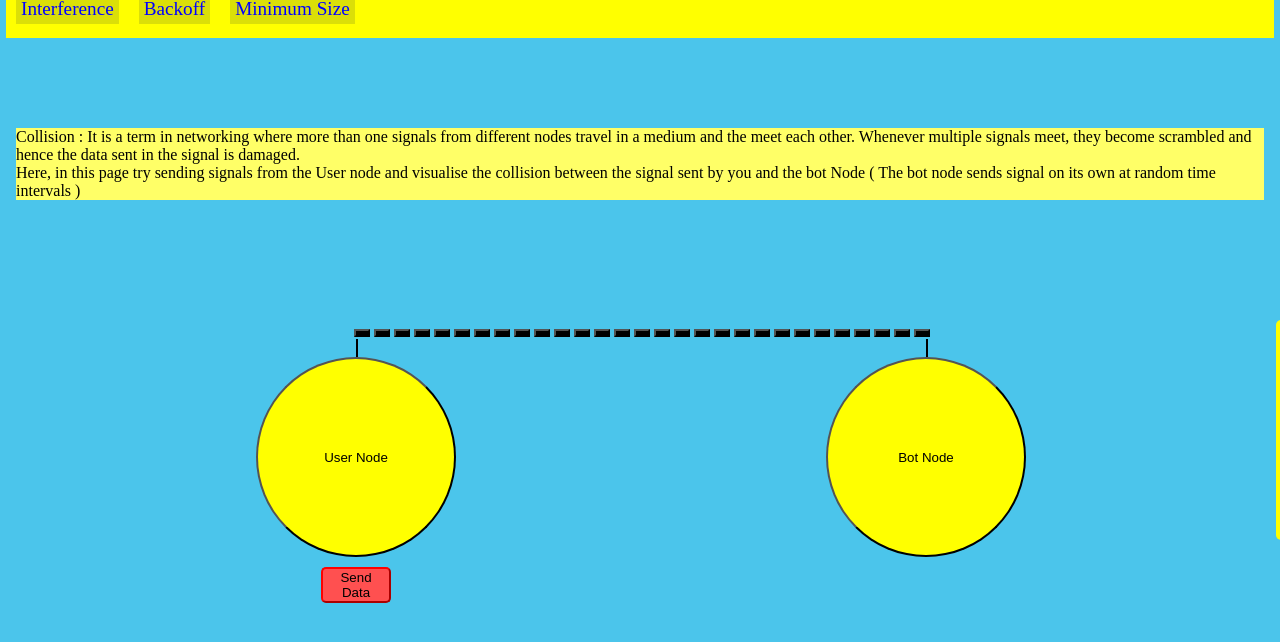
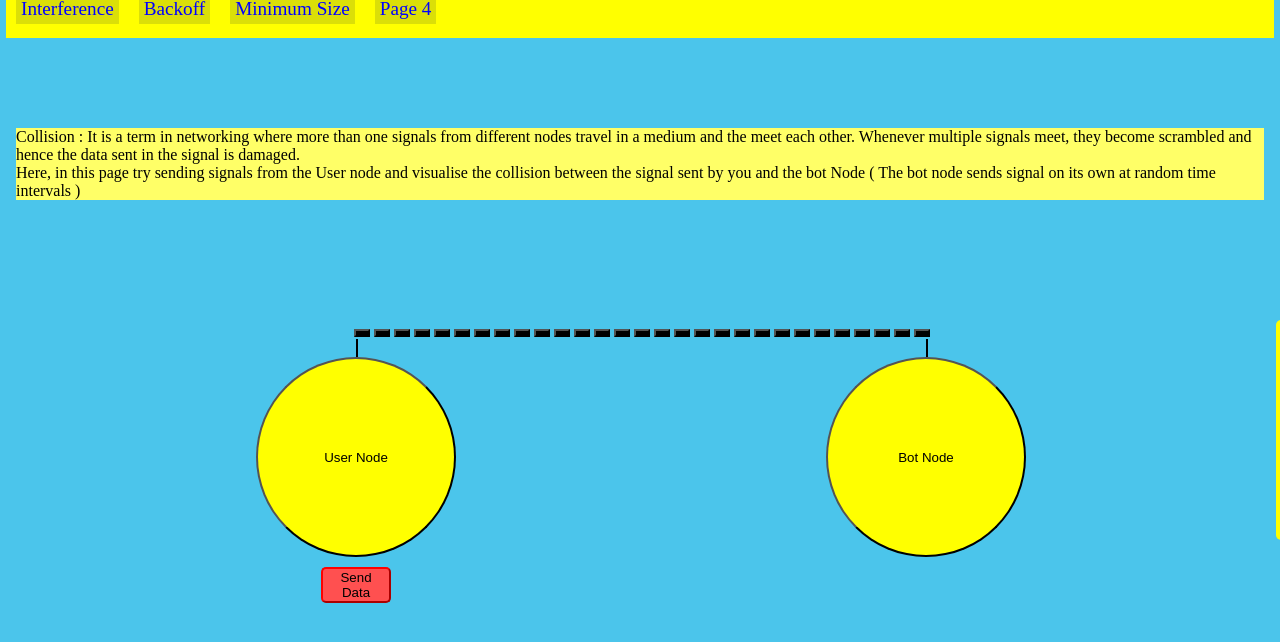
Before and after one commit to neshvig10/CSMA-CD, an Angular app: page /interference in a window 1280 px wide. Shown: the top 642 px of the page. Built offline with nearby package versions, Linux system fonts and the light colour scheme.

Commit message:
component page4 added

```diff
--- a/src/app/app.module.ts
+++ b/src/app/app.module.ts
@@ -23,6 +23,7 @@ import { Page4Component } from './page4/page4.component'
       {path: 'interference',component: Page1Component},
       {path: 'backoff',component: Page2Component},
       {path: 'minimumsize',component: Page3Component},
+      {path: 'example',component: Page4Component},
     ])
   ],
   providers: [],
--- a/src/app/page1/page1.component.html
+++ b/src/app/page1/page1.component.html
@@ -12,6 +12,7 @@
       <a class="navlink" href="interference">Interference</a>
       <a class="navlink" href="backoff">Backoff</a>
       <a class="navlink" href="minimumsize">Minimum Size</a>
+      <a class="navlink" href="example">Page 4</a>
     </div>
     <div>
     </div>
--- a/src/app/page2/page2.component.html
+++ b/src/app/page2/page2.component.html
@@ -12,6 +12,8 @@
       <a class="navlink" href="interference">Interference</a>
       <a class="navlink" href="backoff">Backoff</a>
       <a class="navlink" href="minimumsize">Minimum Size</a>
+      <a class="navlink" href="example">Page 4</a>
+
     </div>
     <div>
     </div>
--- a/src/app/page3/page3.component.html
+++ b/src/app/page3/page3.component.html
@@ -12,6 +12,7 @@
       <a class="navlink" href="interference">Interference</a>
       <a class="navlink" href="backoff">Backoff</a>
       <a class="navlink" href="minimumsize">Minimum Size</a>
+      <a class="navlink" href="example">Page 4</a>
     </div>
     <div>
     </div>
```
